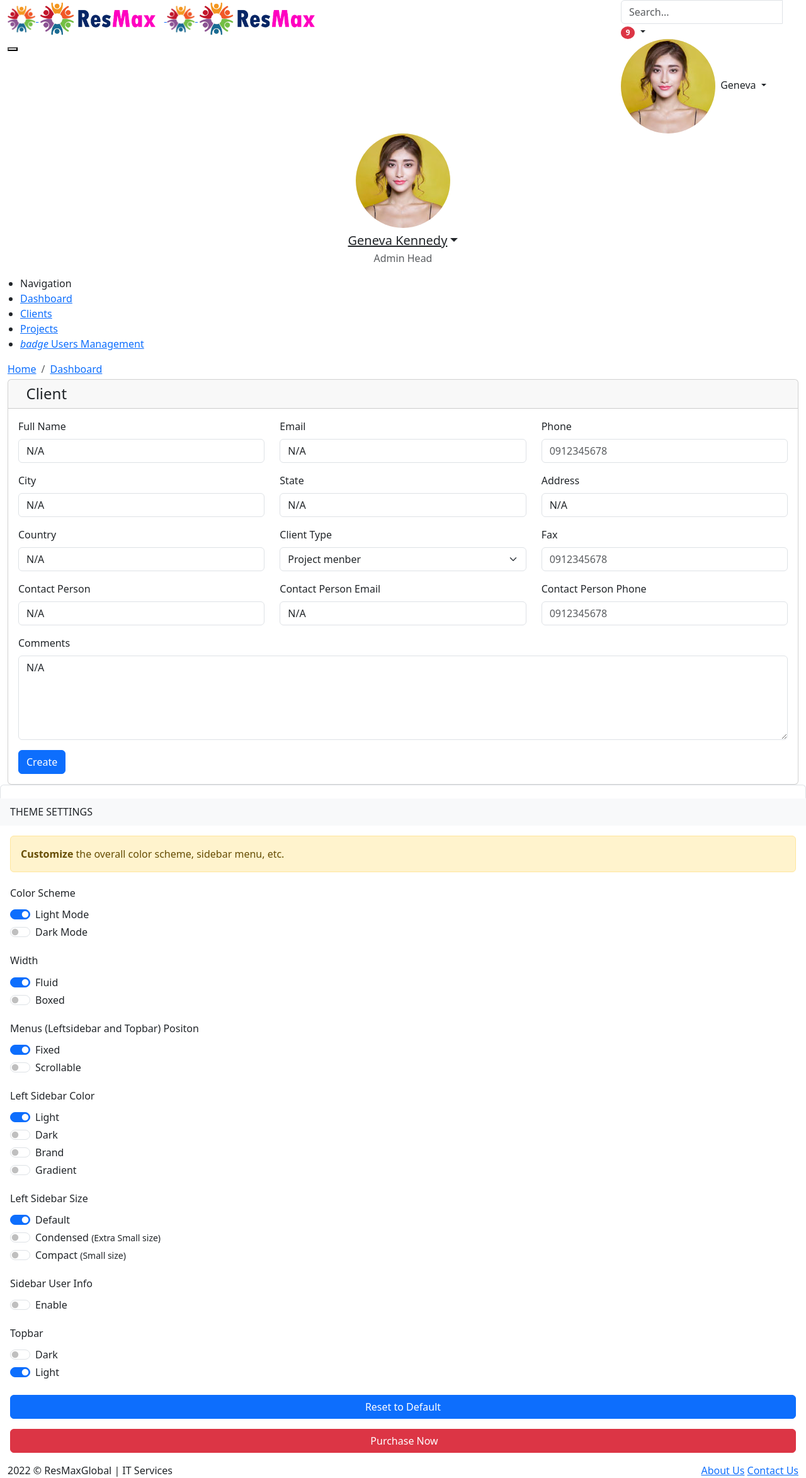
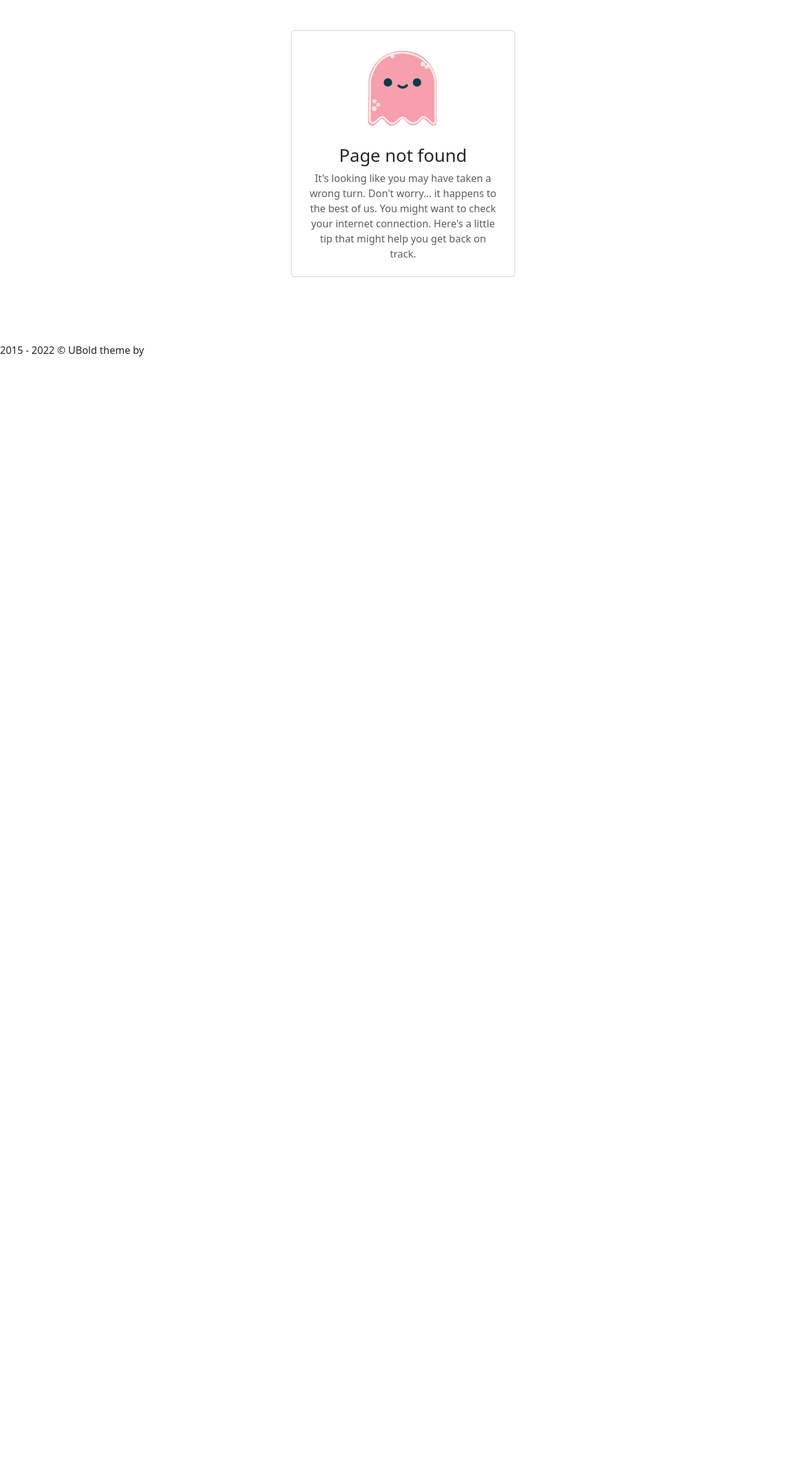
Before and after one commit to MikiyasWT/pms, a CodeIgniter app: page /pms/index.php/dashboard/client_detail/project-detail.html in a window 1280 px wide. Shown: the whole page at 63% size. After the commit the page ends 566 px from the top, so only its background shows below. Run offline with CodeIgniter, Linux system fonts and the light colour scheme; a user stored in the database is signed in; data comes from the database, SQL or seed files in the repository; data that the repository does not hold is empty; some libraries are stand-ins or nearby versions.

Commit message:
logged user shown on head & custom error page done

```diff
--- a/application/controllers/Dashboard.php
+++ b/application/controllers/Dashboard.php
@@ -23,6 +23,7 @@
   {
     $data['roles'] = $this->UserManagment_model->get_roles();
     $this->load->view('User_management/roles', $data);
+    // ($data['roles'] == false) ?  : $this->load->view('errors/pages404');
   }
   public function users()
   {
@@ -41,8 +42,10 @@
   }
   public function client_detail($id)
   {
-    $data['mc'] = $this->Master_client_model->get_client($id)[0];
-    $this->load->view('clients/detail', $data);
+    $data['mc'] = $this->Master_client_model->get_client($id);
+    ($data['mc'] === false) ? $this->load->view('errors/pages404') : $this->load->view('clients/detail', $data);
+    // echo '<pre>';
+    // print_r($data);
   }
   public function client_types()
   {
--- a/application/models/Master_client_model.php
+++ b/application/models/Master_client_model.php
@@ -88,12 +88,14 @@
     return $response;
   }
   public function get_client($id)
-  { $this->db->select('*,master_clients.id');
+  {
+    $this->db->select('*,master_clients.id');
     $this->db->join('master_client_types', 'master_client_types.id = master_clients.type');
     $this->db->where('master_clients.id', $id);
     // echo $this->db->get_compiled_select('master_clients');
     // exit;
-    return $this->db->get('master_clients')->result();
+    $data = $this->db->get('master_clients')->result();
+    return (isset($data[0]))? $data[0] :false ;
   }
   // ------------------------------------------------------------------------
 
--- a/application/models/UserManagment_model.php
+++ b/application/models/UserManagment_model.php
@@ -101,7 +101,8 @@
   public function get_role($id)
   {
     $this->db->where('id', $id);
-    return $this->db->get('tbl_roles')->result();
+    $data = $this->db->get('tbl_roles')->result();
+    return (isset($data[0]))? $data[0]: false;
     // return $this->db->get_where('tbl_roles',["id"=>$id]);
   }
   public function get_client($id)
--- a/application/views/clients/detail.php
+++ b/application/views/clients/detail.php
@@ -19,7 +19,7 @@
                 <div class="card">
                     <h4 class=" card-header"><i class="mdi mdi-account"></i> &nbsp; Client</h4>
                     <div class="card-body">
-                        <form action="<?= base_url('master_client/update_client/'.$mc->id) ?>" method="POST">
+                        <form action="<?= base_url('master_client/update_client/' . $mc->id) ?>" method="POST">
                             <div class="row">
 
                                 <div class="col-md-4 mb-3">
@@ -65,7 +65,7 @@
                                     <?php (form_error('type')) ? $this->load->view('components/error_toster', ['error' => form_error('type')]) : null; ?>
                                     <label for="inputState" class="form-label">Client Type</label>
                                     <select id="inputState" class="form-select" name="type">
- </select>
+                                    </select>
                                 </div>
                                 <div class="col-md-4 mb-3">
                                     <?php (form_error('fax')) ? $this->load->view('components/error_toster', ['error' => form_error('fax')]) : null; ?>
@@ -96,7 +96,7 @@
                                 <label for="example-textarea" class="form-label">Comments</label>
                                 <textarea class="form-control" id="example-textarea" rows="5" name="comment"><?= $retVal = ($mc->comments) ? $mc->comments : "N/A"; ?></textarea>
                             </div>
-                            <button type="submit" class="btn btn-primary waves-effect waves-light">Create</button>
+                            <button type="submit" class="btn btn-primary waves-effect waves-light">Update</button>
 
                         </form>
 
@@ -137,6 +137,6 @@
                 });
             }
         });
-        $("#inputState").val(<?=  $mc->type;?>).change();
+        $("#inputState").val(<?= $mc->type; ?>).change();
     });
 </script>
--- a/application/views/dashboard.php
+++ b/application/views/dashboard.php
@@ -14,7 +14,7 @@
             <!-- start page title -->
             <?php $this->load->view('shared/breadcrumb'); ?>
             <!-- end page title -->
-
+            <!-- <?php var_dump($this->session->user->full_name);?>  -->
 
         </div> <!-- container -->
 
--- /dev/null
+++ b/application/views/errors/pages404.php
@@ -0,0 +1,118 @@
+<!DOCTYPE html>
+<html lang="en">
+
+
+    <head>
+        <meta charset="utf-8" />
+        <title>Error Page | 404 | Page not Found | UBold - Responsive Admin Dashboard Template</title>
+        <meta name="viewport" content="width=device-width, initial-scale=1.0">
+        <meta content="A fully featured admin theme which can be used to build CRM, CMS, etc." name="description" />
+        <meta content="Coderthemes" name="author" />
+        <meta http-equiv="X-UA-Compatible" content="IE=edge" />
+        <!-- App favicon -->
+        <link rel="shortcut icon" href="assets/images/favicon.ico">
+
+		<!-- Bootstrap css -->
+		<link href="<?= base_url();?>assets/css/bootstrap.min.css" rel="stylesheet" type="text/css" />
+		<!-- App css -->
+		<link href="<?= base_url();?>assets/css/app.min.css" rel="stylesheet" type="text/css" id="app-style"/>
+		<!-- icons -->
+		<link href="<?= base_url();?>assets/css/icons.min.css" rel="stylesheet" type="text/css" />
+		<!-- Head js -->
+		<script src="<?= base_url();?>assets/js/head.js"></script>
+
+    </head>
+
+    <body class="authentication-bg authentication-bg-pattern">
+
+        <div class="account-pages mt-5 mb-5">
+            <div class="container">
+                <div class="row justify-content-center">
+                    <div class="col-lg-4">
+                        <div class="card">
+
+                            <div class="card-body p-4">
+
+                                <div class="error-ghost text-center">
+                                    <svg class="ghost" version="1.1" id="Layer_1" xmlns="http://www.w3.org/2000/svg"
+                                        xmlns:xlink="http://www.w3.org/1999/xlink" x="0px" y="0px" width="127.433px" height="132.743px"
+                                        viewBox="0 0 127.433 132.743" enable-background="new 0 0 127.433 132.743" xml:space="preserve">
+                                        <path fill="#f79fac" d="M116.223,125.064c1.032-1.183,1.323-2.73,1.391-3.747V54.76c0,0-4.625-34.875-36.125-44.375
+                                        s-66,6.625-72.125,44l-0.781,63.219c0.062,4.197,1.105,6.177,1.808,7.006c1.94,1.811,5.408,3.465,10.099-0.6
+                                        c7.5-6.5,8.375-10,12.75-6.875s5.875,9.75,13.625,9.25s12.75-9,13.75-9.625s4.375-1.875,7,1.25s5.375,8.25,12.875,7.875
+                                        s12.625-8.375,12.625-8.375s2.25-3.875,7.25,0.375s7.625,9.75,14.375,8.125C114.739,126.01,115.412,125.902,116.223,125.064z" />
+                                        <circle fill="#013E51" cx="86.238" cy="57.885" r="6.667" />
+                                        <circle fill="#013E51" cx="40.072" cy="57.885" r="6.667" />
+                                        <path fill="#013E51" d="M71.916,62.782c0.05-1.108-0.809-2.046-1.917-2.095c-0.673-0.03-1.28,0.279-1.667,0.771
+                                        c-0.758,0.766-2.483,2.235-4.696,2.358c-1.696,0.094-3.438-0.625-5.191-2.137c-0.003-0.003-0.007-0.006-0.011-0.009l0.002,0.005
+                                        c-0.332-0.294-0.757-0.488-1.235-0.509c-1.108-0.049-2.046,0.809-2.095,1.917c-0.032,0.724,0.327,1.37,0.887,1.749
+                                        c-0.001,0-0.002-0.001-0.003-0.001c2.221,1.871,4.536,2.88,6.912,2.986c0.333,0.014,0.67,0.012,1.007-0.01
+                                        c3.163-0.191,5.572-1.942,6.888-3.166l0.452-0.453c0.021-0.019,0.04-0.041,0.06-0.061l0.034-0.034
+                                        c-0.007,0.007-0.015,0.014-0.021,0.02C71.666,63.771,71.892,63.307,71.916,62.782z" />
+                                        <circle fill="#FCEFED" stroke="#FEEBE6" stroke-miterlimit="10" cx="18.614" cy="99.426"
+                                            r="3.292" />
+                                        <circle fill="#FCEFED" stroke="#FEEBE6" stroke-miterlimit="10" cx="95.364" cy="28.676"
+                                            r="3.291" />
+                                        <circle fill="#FCEFED" stroke="#FEEBE6" stroke-miterlimit="10" cx="24.739" cy="93.551"
+                                            r="2.667" />
+                                        <circle fill="#FCEFED" stroke="#FEEBE6" stroke-miterlimit="10" cx="101.489" cy="33.051"
+                                            r="2.666" />
+                                        <circle fill="#FCEFED" stroke="#FEEBE6" stroke-miterlimit="10" cx="18.738" cy="87.717"
+                                            r="2.833" />
+                                        <path fill="#FCEFED" stroke="#FEEBE6" stroke-miterlimit="10" d="M116.279,55.814c-0.021-0.286-2.323-28.744-30.221-41.012
+                                        c-7.806-3.433-15.777-5.173-23.691-5.173c-16.889,0-30.283,7.783-37.187,15.067c-9.229,9.736-13.84,26.712-14.191,30.259
+                                        l-0.748,62.332c0.149,2.133,1.389,6.167,5.019,6.167c1.891,0,4.074-1.083,6.672-3.311c4.96-4.251,7.424-6.295,9.226-6.295
+                                        c1.339,0,2.712,1.213,5.102,3.762c4.121,4.396,7.461,6.355,10.833,6.355c2.713,0,5.311-1.296,7.942-3.962
+                                        c3.104-3.145,5.701-5.239,8.285-5.239c2.116,0,4.441,1.421,7.317,4.473c2.638,2.8,5.674,4.219,9.022,4.219
+                                        c4.835,0,8.991-2.959,11.27-5.728l0.086-0.104c1.809-2.2,3.237-3.938,5.312-3.938c2.208,0,5.271,1.942,9.359,5.936
+                                        c0.54,0.743,3.552,4.674,6.86,4.674c1.37,0,2.559-0.65,3.531-1.932l0.203-0.268L116.279,55.814z M114.281,121.405
+                                        c-0.526,0.599-1.096,0.891-1.734,0.891c-2.053,0-4.51-2.82-5.283-3.907l-0.116-0.136c-4.638-4.541-7.975-6.566-10.82-6.566
+                                        c-3.021,0-4.884,2.267-6.857,4.667l-0.086,0.104c-1.896,2.307-5.582,4.999-9.725,4.999c-2.775,0-5.322-1.208-7.567-3.59
+                                        c-3.325-3.528-6.03-5.102-8.772-5.102c-3.278,0-6.251,2.332-9.708,5.835c-2.236,2.265-4.368,3.366-6.518,3.366
+                                        c-2.772,0-5.664-1.765-9.374-5.723c-2.488-2.654-4.29-4.395-6.561-4.395c-2.515,0-5.045,2.077-10.527,6.777
+                                        c-2.727,2.337-4.426,2.828-5.37,2.828c-2.662,0-3.017-4.225-3.021-4.225l0.745-62.163c0.332-3.321,4.767-19.625,13.647-28.995
+                                        c3.893-4.106,10.387-8.632,18.602-11.504c-0.458,0.503-0.744,1.165-0.744,1.898c0,1.565,1.269,2.833,2.833,2.833
+                                        c1.564,0,2.833-1.269,2.833-2.833c0-1.355-0.954-2.485-2.226-2.764c4.419-1.285,9.269-2.074,14.437-2.074
+                                        c7.636,0,15.336,1.684,22.887,5.004c26.766,11.771,29.011,39.047,29.027,39.251V121.405z" />
+                                    </svg>
+                                </div>
+
+                                <div class="text-center">
+                                    <h3 class="mt-4">Page not found </h3>
+                                    <p class="text-muted mb-0">It's looking like you may have taken a wrong turn. Don't worry...
+                                        it happens to the best of us. You might want to check your internet connection.
+                                        Here's a little tip that might help you get back on track.</p>
+                                </div>
+
+                            </div> <!-- end card-body -->
+                        </div>
+                        <!-- end card -->
+
+                        <div class="row mt-3">
+                            <div class="col-12 text-center">
+                                <p class="text-white-50">Return to <a href="<?= base_url('dashboard'); ?>" class="text-white ms-1"><b>Home</b></a></p>
+                            </div> <!-- end col -->
+                        </div>
+                        <!-- end row -->
+
+                    </div> <!-- end col -->
+                </div>
+                <!-- end row -->
+            </div>
+            <!-- end container -->
+        </div>
+        <!-- end page -->
+
+        <footer class="footer footer-alt">
+            2015 - <script>document.write(new Date().getFullYear())</script> &copy; UBold theme by <a href="" class="text-white-50">Coderthemes</a>
+        </footer>
+
+        <!-- Vendor js -->
+        <script src="<?= base_url();?>assets/js/vendor.min.js"></script>
+
+        <!-- App js -->
+        <script src="<?= base_url();?>assets/js/app.min.js"></script>
+
+    </body>
+
+</html>
--- a/application/views/shared/header.php
+++ b/application/views/shared/header.php
@@ -196,7 +196,7 @@
                         <a class="nav-link dropdown-toggle nav-user me-0 waves-effect waves-light" data-bs-toggle="dropdown" href="#" role="button" aria-haspopup="false" aria-expanded="false">
                             <img src="<?php echo base_url(); ?>assets/images/users/user-1.jpg" alt="user-image" class="rounded-circle">
                             <span class="pro-user-name ms-1">
-                                Geneva <i class="mdi mdi-chevron-down"></i>
+                                <?= $this->session->user->full_name ?> <i class="mdi mdi-chevron-down"></i>
                             </span>
                         </a>
                         <div class="dropdown-menu dropdown-menu-end profile-dropdown ">
@@ -245,7 +245,7 @@
 
                 <!-- LOGO -->
                 <div class="logo-box">
-                    <a href="index.html" class="logo logo-dark text-center">
+                    <a href="<?= base_url('dashboard'); ?>" class="logo logo-dark text-center">
                         <span class="logo-sm">
                             <img src="<?php echo base_url(); ?>assets/images/logo-resmax-sm.png" alt="" height="45px" width="auto">
 
@@ -256,7 +256,7 @@
                         </span>
                     </a>
 
-                    <a href="index.html" class="logo logo-light text-center">
+                    <a href="<?= base_url('dashboard'); ?>" class="logo logo-light text-center">
                         <span class="logo-sm">
                             <img src="<?php echo base_url(); ?>assets/images/logo-resmax-sm.png" alt="" height="45px" width="auto">
                         </span>
--- a/application/views/shared/rightsidebar.php
+++ b/application/views/shared/rightsidebar.php
@@ -132,7 +132,7 @@
 
                             <div class="d-grid mt-4">
                                 <button class="btn btn-primary" id="resetBtn">Reset to Default</button>
-                                <a href="https://1.envato.market/uboldadmin" class="btn btn-danger mt-3" target="_blank"><i class="mdi mdi-basket me-1"></i> Purchase Now</a>
+                                <!-- <a href="https://1.envato.market/uboldadmin" class="btn btn-danger mt-3" target="_blank"><i class="mdi mdi-basket me-1"></i> Purchase Now</a> -->
                             </div>
                         </div>
                     </div>
--- a/application/views/shared/sidebar.php
+++ b/application/views/shared/sidebar.php
@@ -7,7 +7,7 @@
           <div class="user-box text-center">
               <img src="<?php echo base_url(); ?>assets/images/users/user-1.jpg" alt="user-img" title="Mat Helme" class="rounded-circle avatar-md">
               <div class="dropdown">
-                  <a href="javascript: void(0);" class="text-dark dropdown-toggle h5 mt-2 mb-1 d-block" data-bs-toggle="dropdown">Geneva Kennedy</a>
+                  <a href="javascript: void(0);" class="text-dark dropdown-toggle h5 mt-2 mb-1 d-block" data-bs-toggle="dropdown"><?= $this->session->user->full_name ?></a>
                   <div class="dropdown-menu user-pro-dropdown">
 
                       <!-- item-->
@@ -36,7 +36,7 @@
 
                   </div>
               </div>
-              <p class="text-muted">Admin Head</p>
+              <p class="text-muted"><?= $this->session->user->role_type ?></p>
           </div>
 
           <!--- Sidemenu -->
```
